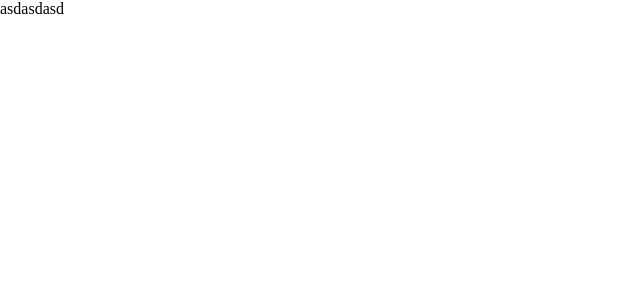
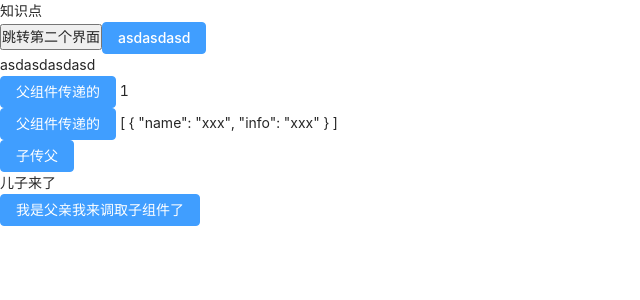
Before and after one commit to Sgxj-nb/Vue3.0, a Vue app in the folder vitets/: page / in a window 1280 px wide. Shown: the top 300 px of the page, without its empty margins (0-640 px from the left). Built offline with nearby package versions, Linux system fonts and the light colour scheme.

Commit message:
组件传值

```diff
--- /dev/null
+++ b/vitets/babel.config.js
@@ -0,0 +1,15 @@
+module.exports = {
+  presets: ["@vue/cli-plugin-babel/preset"],
+  // 新增代码
+  plugins: [
+    [
+      "import",
+      {
+        libraryName: "element-plus",
+        customStyleName: (name) => {
+          return `element-plus/lib/theme-chalk/${name}.css`;
+        },
+      },
+    ],
+  ],
+};
--- a/vitets/package.json
+++ b/vitets/package.json
@@ -8,6 +8,7 @@
   },
   "dependencies": {
     "axios": "^0.22.0",
+    "element-plus": "^1.1.0-beta.21",
     "nprogress": "^0.2.0",
     "qs": "^6.10.1",
     "vue": "^3.2.16",
@@ -16,6 +17,7 @@
   "devDependencies": {
     "@types/qs": "^6.9.7",
     "@vitejs/plugin-vue": "^1.9.2",
+    "babel-plugin-import": "^1.13.3",
     "typescript": "^4.4.3",
     "vite": "^2.6.0",
     "vue-tsc": "^0.3.0"
--- a/vitets/src/components/page/one/Index.vue
+++ b/vitets/src/components/page/one/Index.vue
@@ -1,4 +1,13 @@
 <template>
   <div>我是二级路由</div>
 </template>
-<script setup lang="ts"></script>
+<script setup lang="ts">
+import { onMounted } from "@vue/runtime-core";
+import { useRoute } from "vue-router";
+let router = useRoute();
+
+// 获取路由上的参数
+onMounted(function () {
+  console.log(router.query.id);
+});
+</script>
--- /dev/null
+++ b/vitets/src/components/zu/index.vue
@@ -0,0 +1,48 @@
+<template>
+  <!-- 子组件 -->
+  <div>
+    <div>asdasdasdasd</div>
+    <div><el-button type="primary">父组件传递的</el-button> {{ zhi }}</div>
+    <div>
+      <el-button type="primary">父组件传递的</el-button>
+      {{ showinfo }}
+    </div>
+  </div>
+  <div>
+    <!-- 点击按钮的值通过点击传给父组件 -->
+    <el-button type="primary" @click="addifoa">子传父</el-button>
+  </div>
+</template>
+<script lang="ts" setup>
+import { useAttrs } from "vue-demi";
+
+// 父组件接值
+const props = defineProps({
+  // 第一种写法
+  zhi: Number,
+  // 第二种写法
+  showinfo: {
+    type: Array,
+    default: [],
+  },
+});
+
+// 子传父
+// 3.2
+// 写法
+const eitm = defineEmits(["myClick", "myClick2", "a", "c"]);
+const addifoa = () => {
+  eitm("myClick", "我是儿子我来了");
+};
+// 等待被父组件调取
+defineExpose({
+  childName: "子组件属性",
+  someMraaa() {
+    console.log("我子组件调用了");
+  },
+});
+
+// 通过attrs拿到父组件的值
+const attrs = useAttrs();
+console.log(attrs.c, attrs.a);
+</script>
--- a/vitets/src/main.ts
+++ b/vitets/src/main.ts
@@ -1,6 +1,9 @@
 import { createApp } from 'vue'
 import App from './App.vue'
 import router from './router'
+import { ElButton } from "element-plus";
+import 'element-plus/dist/index.css'
 const app = createApp(App)
 app.use(router)
+app.use(ElButton)
 router.isReady().then(() => app.mount('#app')) // 路由挂载
--- a/vitets/src/router/index.ts
+++ b/vitets/src/router/index.ts
@@ -18,7 +18,12 @@ const routes: Array<RouteRecordRaw> = [
         name: 'Home',
       }
     ]
-  }
+  },
+  // {
+  //   path: "/:catchAll(.*)",
+  //   name: '404',
+  //   component: () => import("@/layouts/error.vue").catch(() => { })
+  // },
 ]
 
 const router = createRouter({
@@ -26,5 +31,7 @@ const router = createRouter({
   history: createWebHashHistory(), // hash路由
   routes
 })
-
+router.beforeEach((to, from, next) => {
+  next()
+})
 export default router
--- a/vitets/src/visualeditor/Index.vue
+++ b/vitets/src/visualeditor/Index.vue
@@ -1,6 +1,60 @@
 <template>
-  <div>asdasdasd</div>
+  <div>知识点</div>
+  <div>
+    <button @click="add">跳转第二个界面</button>
+    <el-button type="primary">asdasdasd</el-button>
+  </div>
+
+  <!-- 子组件 -->
+  <div>
+    <Info
+      :c="'xxxxxxx'"
+      :a="'xxxxxasdasd'"
+      ref="comp"
+      @myClick="myClick"
+      :zhi="zhi"
+      :showinfo="showinfo"
+    ></Info>
+  </div>
+  <div>儿子来了{{ erzi.name }}</div>
+
+  <!-- 父组件调取子组件方法了 -->
+  <div>
+    <el-button type="primary" @click="addfuqin"
+      >我是父亲我来调取子组件了</el-button
+    >
+  </div>
+
+  <!-- 通过v-mode来完成父组件传递子组件的值 -->
+  <div>
+    <!-- <el-button type="primary" @click="addinfoaaaa">父组件传子组件</el-button> -->
+  </div>
 </template>
 <script setup lang="ts">
-console.log(11111111);
+import Info from "../components/zu/index.vue";
+import { onMounted, reactive, ref } from "vue-demi";
+import { useRouter } from "vue-router";
+let router = useRouter();
+// 跳转第二个界面
+function add(): void {
+  router.push({ path: "/page/home", query: { id: 1 } });
+}
+let zhi = ref(1); // 传递给父组件的值
+let showinfo = ref([{ name: "xxx", info: "xxx" }]);
+
+// 我来接我儿子(需要注意的值必须是reactive)
+let erzi: any = reactive({ name: "" });
+const myClick = (value: string) => {
+  erzi.name = value;
+  console.log(erzi.name);
+};
+
+// 父组件获取子组件的属性或者调用子组件方法
+let comp: any = ref(null);
+function addfuqin() {
+  console.log(comp.value.childName); // 值
+  comp.value.someMraaa(); //方法
+}
+
+onMounted(function () {});
 </script>
```
Also changed, not shown: vitets/src/components/HelloWorld.vue (+6 -6 lines), 1 other file (tests, documents, lock files or other folders).
